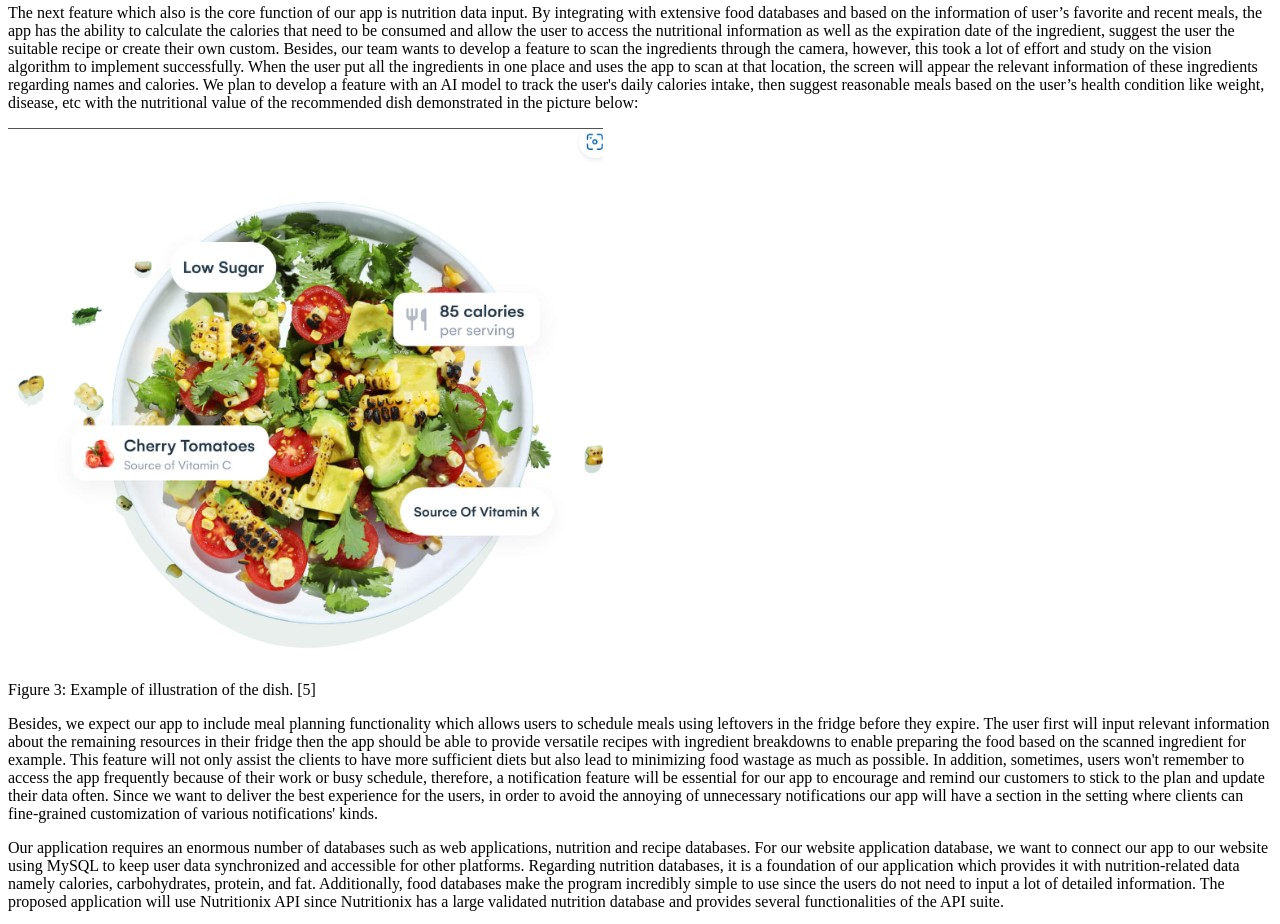
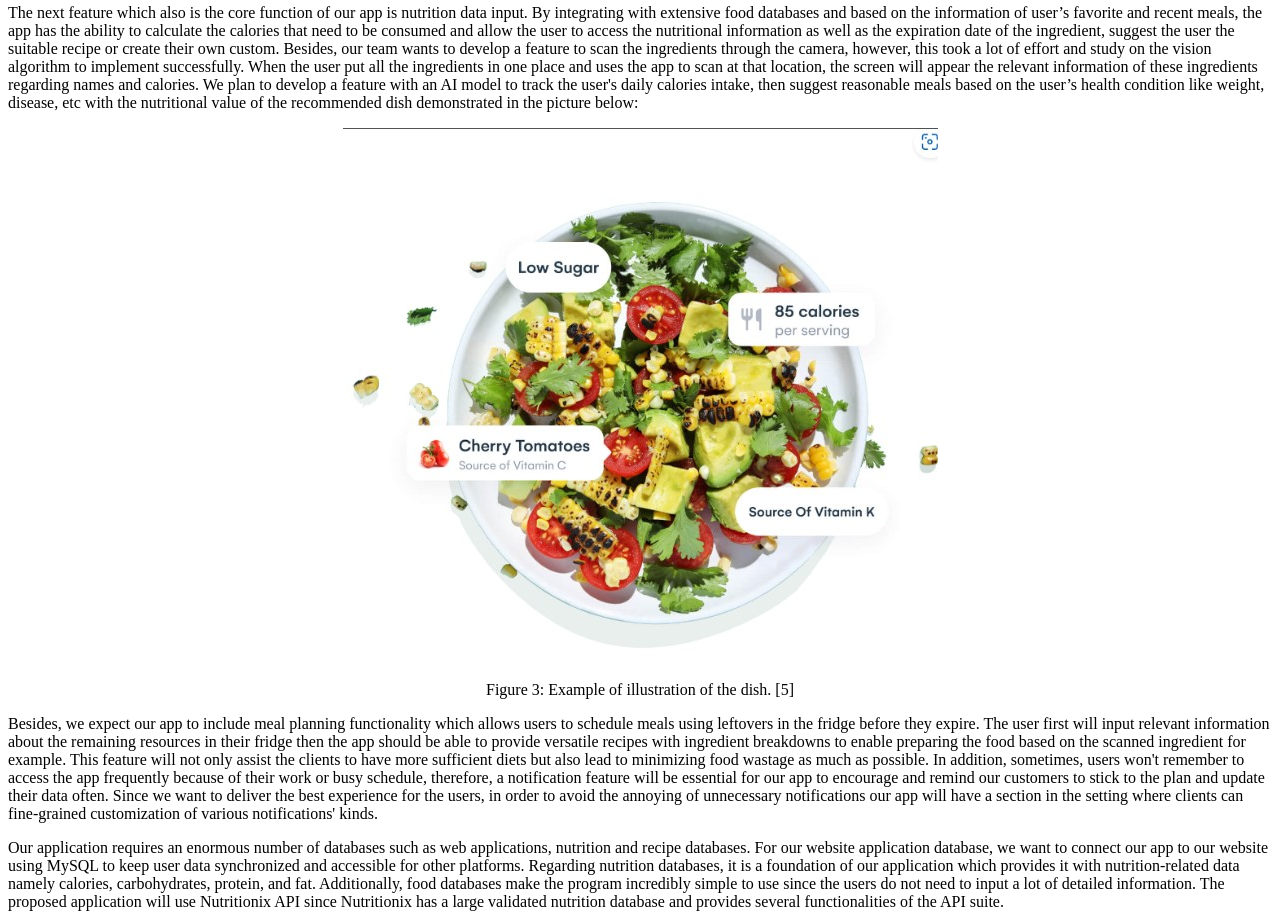
Before and after one commit to QuocBinh247/Final_Assignment, a plain HTML site: page index.html in a window 1280 px wide. Shown: the part 1660-2584 px from the top of the page. Drawn offline with Linux system fonts and the light colour scheme.

Commit message:
Update index.html

```diff
--- a/index.html
+++ b/index.html
@@ -93,8 +93,9 @@
         of these ingredients regarding names and calories. We plan to develop a feature with an AI model to track the user's daily calories intake, then suggest
         reasonable meals based on the user’s health condition like weight, disease, etc with the nutritional value of the recommended dish demonstrated
         in the picture below: </p>
-        <img src="img1.jpg" alt="Figure 3: Example of illustration of the dish. [5] ">
-        <p>Figure 3: Example of illustration of the dish. [5]</p>
+        <p style="text-align: center;"><img src="img1.jpg" alt="Figure 3: Example of illustration of the dish. [5] "></p>
+        <p style="text-align: center;">Figure 3: Example of illustration of the dish. [5]</p>
+
     <P>Besides, we expect our app to include meal planning functionality which allows users to schedule meals using leftovers in the fridge before they expire.
          The user first will input relevant information about the remaining resources in their fridge then the app should be able to provide versatile recipes with ingredient
         breakdowns to enable preparing the food based on the scanned ingredient for example. This feature will not only assist the clients to have more sufficient diets but
```
